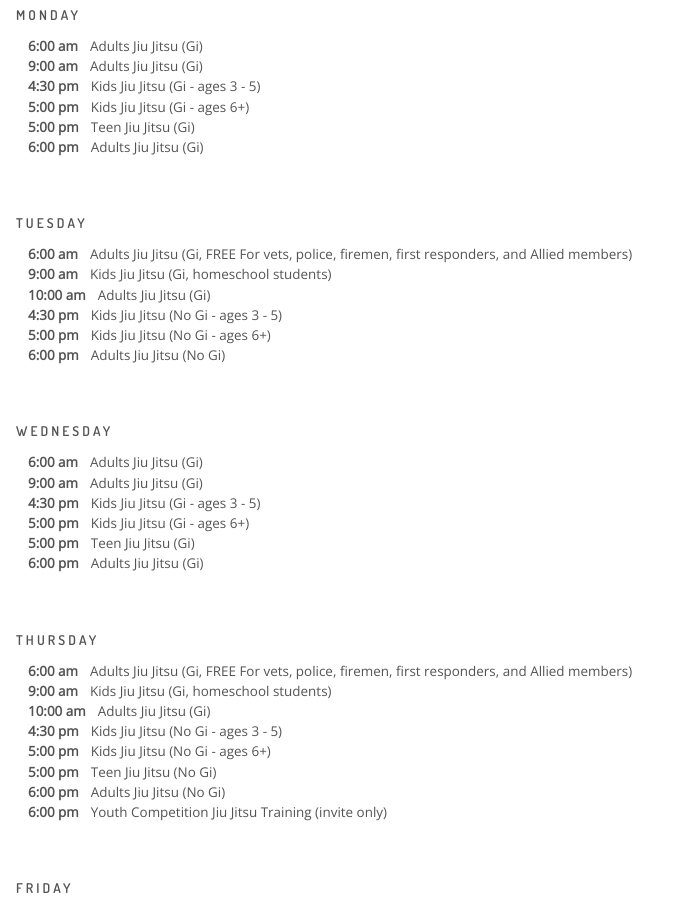
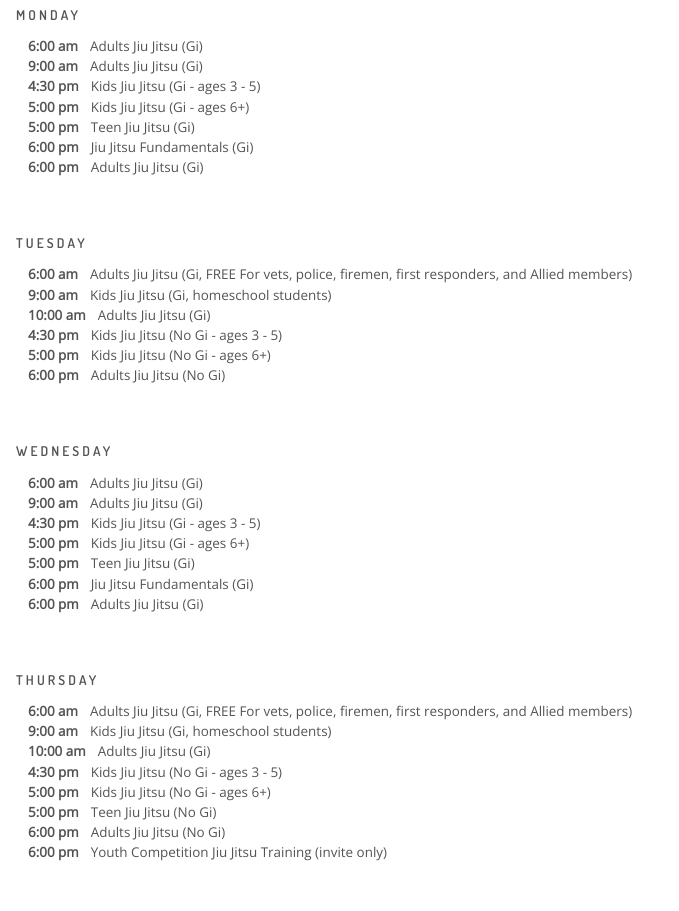
Before and after one commit to shannonhorn/AlliedJiuJitsu, a Next.js app: page /schedule in a window 1280 px wide. Shown: the part 2100-3011 px from the top of the page, without its empty margins (0-679 px from the left). Built offline with nearby package versions, Linux system fonts and the light colour scheme.

Commit message:
added fundamentals class

```diff
--- a/pages/schedule.js
+++ b/pages/schedule.js
@@ -369,6 +369,12 @@ const Schedule = () => {
                 <li>
                   <span className={styles.schedule_heading}>6:00 pm</span>
                   <span className={styles.schedule_name}>
+                    Jiu Jitsu Fundamentals (Gi)
+                  </span>
+                </li>
+                <li>
+                  <span className={styles.schedule_heading}>6:00 pm</span>
+                  <span className={styles.schedule_name}>
                     Adults Jiu Jitsu (Gi)
                   </span>
                 </li>
@@ -457,6 +463,12 @@ const Schedule = () => {
                   <span className={styles.schedule_heading}>5:00 pm</span>
                   <span className={styles.schedule_name}>
                     Teen Jiu Jitsu (Gi)
+                  </span>
+                </li>
+                <li>
+                  <span className={styles.schedule_heading}>6:00 pm</span>
+                  <span className={styles.schedule_name}>
+                    Jiu Jitsu Fundamentals (Gi)
                   </span>
                 </li>
                 <li>
```
